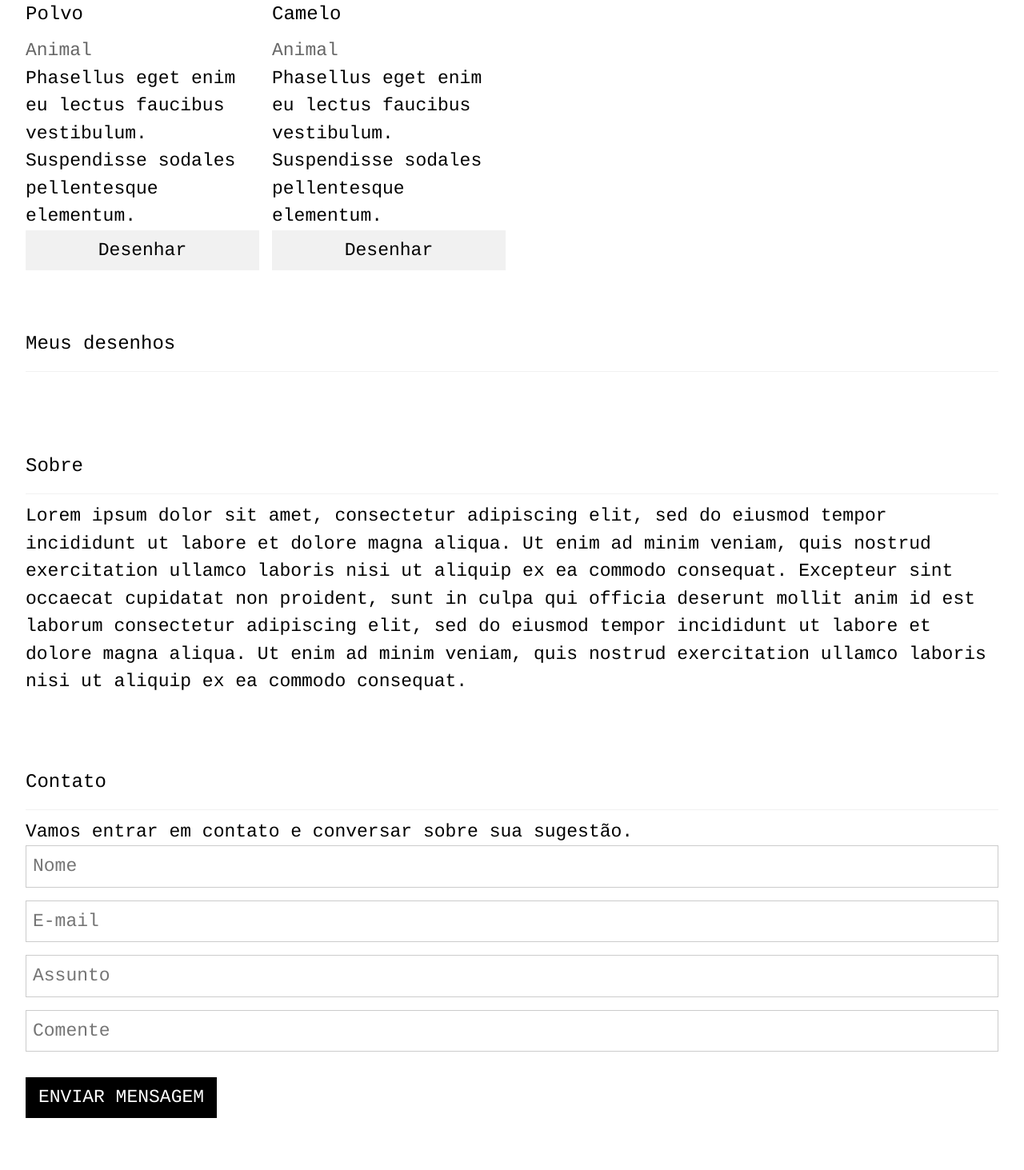
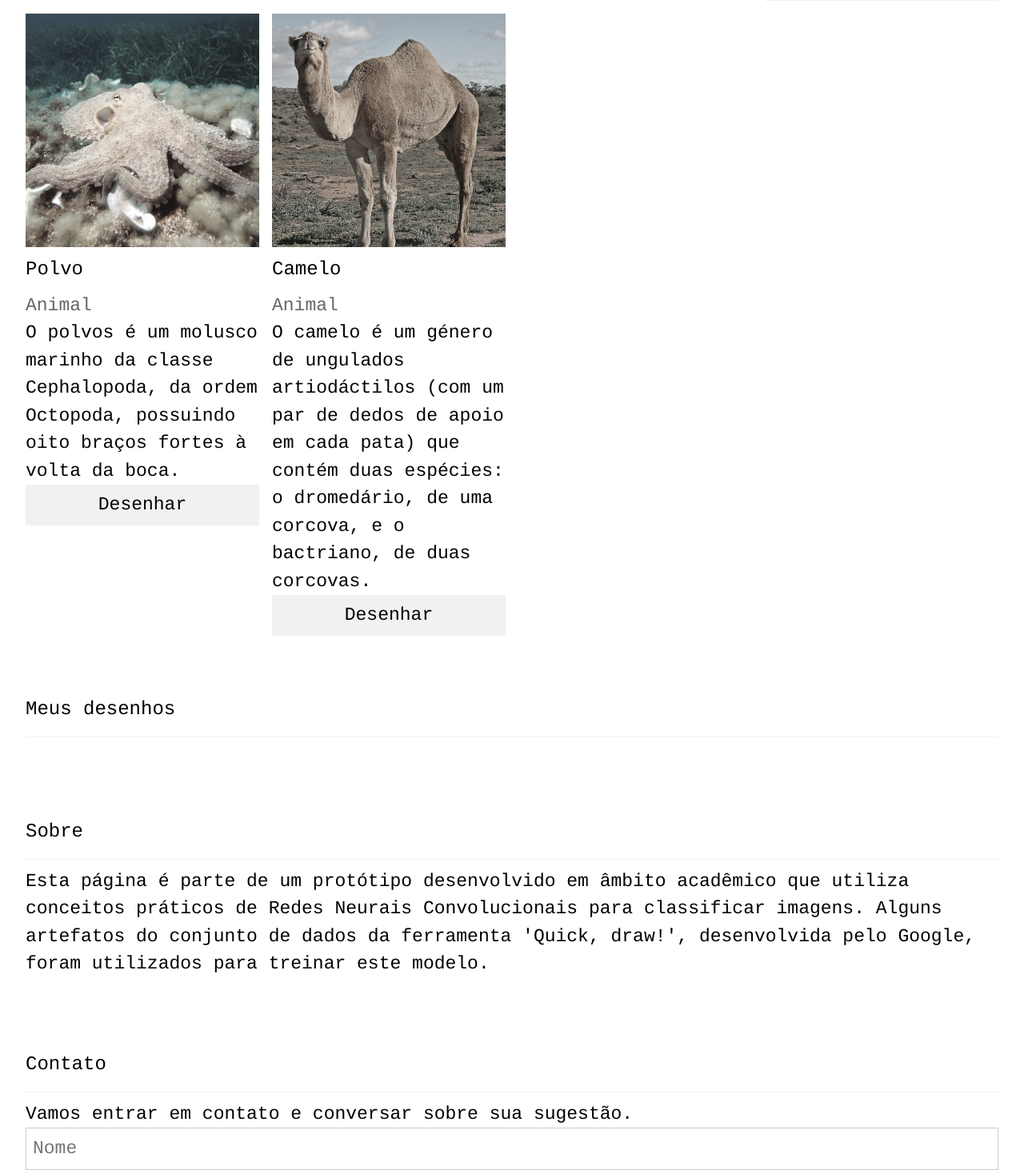
Before and after one commit to Scratchewan/Ho-Hey, a Flask app: page / in a window 1280 px wide. Shown: the part 1839-3302 px from the top of the page at 80% size. Run offline with Flask 2, Linux system fonts and the light colour scheme; the visitor is signed in with stand-in values (Sample User, id 1); data comes from the database, SQL or seed files in the repository; data that the repository does not hold is empty; parts of the project's set-up code (start-up, migrations or seed data) failed here and were passed over; some libraries are stand-ins or nearby versions.

Commit message:
Update views.py

```diff
--- a/flaskr/static/draw.js
+++ b/flaskr/static/draw.js
@@ -9,6 +9,9 @@ var curColor = "#FF5733";
 function drawCanvas() {
     canvas = document.getElementById('canvas');
     context = document.getElementById('canvas').getContext("2d");
+    // context.lineWidth = 10;
+    // context.strokeStyle = "#000000";
+    // context.strokeRect(0, 67, 800, 733);
     $('#canvas').mousedown(function (e) {
         var mouseX = e.pageX - this.offsetLeft;
         var mouseY = e.pageY - this.offsetTop;
@@ -50,6 +53,9 @@ function redraw() {
         context.closePath();
         context.stroke();
     }
+    // context.lineWidth = 10;
+    // context.strokeStyle = "#000000";
+    // context.strokeRect(0, 67, 800, 733);
 }
 
 function save() {
--- a/flaskr/templates/home.html
+++ b/flaskr/templates/home.html
@@ -7,21 +7,21 @@
 <header class="w3-display-container w3-wide" style="max-width:1500px;" id="home">
 
     <form action="{{ url_for('views.predict')}}" method="POST" enctype="multipart/form-data">
-        <canvas id="canvas">
+        <canvas id="canvas", width="800" height="800">
             <script type="text/javascript">
                 $(document).ready(function () {
-                    var canvas = document.getElementById('canvas'),
-                        context = canvas.getContext('2d');
+                    // var canvas = document.getElementById('canvas'),
+                    //     context = canvas.getContext('2d');
 
-                    window.addEventListener('resize', resizeCanvas, false);
+                    // window.addEventListener('resize', resizeCanvas, false);
 
-                    function resizeCanvas() {
-                        canvas.width = window.innerWidth;
-                        canvas.height = window.innerHeight;
+                    // function resizeCanvas() {
+                    //     canvas.width = window.innerWidth;
+                    //     canvas.height = window.innerHeight;
                         drawCanvas();
-                        redraw();
-                    }
-                    resizeCanvas();
+                    //     redraw();
+                    // }
+                    // resizeCanvas();
                 })();
             </script>
         </canvas>
@@ -50,51 +50,51 @@
     <form action="/draw" method="POST">
         <div class="w3-row-padding w3-grayscale">
             <div class="w3-col l3 m6 w3-margin-bottom">
-                <img src="/w3images/team2.jpg" alt="Cat" style="width:100%">
+                <img src="{{ url_for('static', filename='cat.jpg') }}" alt="Cat" style="width:100%">
                 <h3>Gato</h3>
                 <p class="w3-opacity">Animal</p>
-                <p>Phasellus eget enim eu lectus faucibus vestibulum. Suspendisse sodales pellentesque elementum.</p>
+                <p>O gato é um mamífero carnívoro da família dos felídeos, muito popular como animal de estimação.</p>
                 <p><button class="w3-button w3-light-grey w3-block" type="submit" value="Cat"
                         name="dict">Desenhar</button>
                 </p>
             </div>
             <div class="w3-col l3 m6 w3-margin-bottom">
-                <img src="/w3images/team1.jpg" alt="Giraffe" style="width:100%">
+                <img src="{{ url_for('static', filename='giraffe.jpg') }}" alt="Giraffe" style="width:100%">
                 <h3>Girafa</h3>
                 <p class="w3-opacity">Animal</p>
-                <p>Phasellus eget enim eu lectus faucibus vestibulum. Suspendisse sodales pellentesque elementum.</p>
+                <p>A girafa é um mamífero artiodátilo, ruminante, do gênero Giraffa, da família dos girafídeos.</p>
                 <p><button class="w3-button w3-light-grey w3-block" type="submit" value="Giraffe"
                         name="dict">Desenhar</button></p>
             </div>
             <div class="w3-col l3 m6 w3-margin-bottom">
-                <img src="/w3images/team3.jpg" alt="Sheep" style="width:100%">
+                <img src="{{ url_for('static', filename='sheep.jpg') }}" alt="Sheep" style="width:100%">
                 <h3>Ovelha</h3>
                 <p class="w3-opacity">Animal</p>
-                <p>Phasellus eget enim eu lectus faucibus vestibulum. Suspendisse sodales pellentesque elementum.</p>
+                <p>A ovelha é um quadrúpede, mamífero ruminante normalmente mantido para criação.</p>
                 <p><button class="w3-button w3-light-grey w3-block" type="submit" value="Sheep"
                         name="dict">Desenhar</button></p>
             </div>
             <div class="w3-col l3 m6 w3-margin-bottom">
-                <img src="/w3images/team4.jpg" alt="Bat" style="width:100%">
+                <img src="{{ url_for('static', filename='bat.jpg') }}" alt="Bat" style="width:100%">
                 <h3>Morcego</h3>
                 <p class="w3-opacity">Animal</p>
-                <p>Phasellus eget enim eu lectus faucibus vestibulum. Suspendisse sodales pellentesque elementum.</p>
+                <p>O morcego é um mamífero da ordem Chiroptera, cujos integrantes apresentam uma fina membrana de pele entre os dedos, a qual se estende até as patas e se conecta às laterais do corpo, formando as asas.</p>
                 <p><button class="w3-button w3-light-grey w3-block" type="submit" value="Bat"
                         name="dict">Desenhar</button></p>
             </div>
             <div class="w3-col l3 m6 w3-margin-bottom">
-                <img src="/w3images/team4.jpg" alt="Octopus" style="width:100%">
+                <img src="{{ url_for('static', filename='octopus.jpg') }}" alt="Octopus" style="width:100%">
                 <h3>Polvo</h3>
                 <p class="w3-opacity">Animal</p>
-                <p>Phasellus eget enim eu lectus faucibus vestibulum. Suspendisse sodales pellentesque elementum.</p>
+                <p>O polvos é um molusco marinho da classe Cephalopoda, da ordem Octopoda, possuindo oito braços fortes à volta da boca.</p>
                 <p><button class="w3-button w3-light-grey w3-block" type="submit" value="Octopus"
                         name="dict">Desenhar</button></p>
             </div>
             <div class="w3-col l3 m6 w3-margin-bottom">
-                <img src="/w3images/team4.jpg" alt="Camel" style="width:100%">
+                <img src="{{ url_for('static', filename='camel.jpg') }}" alt="Camel" style="width:100%">
                 <h3>Camelo</h3>
                 <p class="w3-opacity">Animal</p>
-                <p>Phasellus eget enim eu lectus faucibus vestibulum. Suspendisse sodales pellentesque elementum.</p>
+                <p>O camelo é um género de ungulados artiodáctilos (com um par de dedos de apoio em cada pata) que contém duas espécies: o dromedário, de uma corcova, e o bactriano, de duas corcovas.</p>
                 <p><button class="w3-button w3-light-grey w3-block" type="submit" value="Camel"
                         name="dict">Desenhar</button></p>
             </div>
@@ -119,14 +119,7 @@
     <!-- About Section -->
     <div class="w3-container w3-padding-32" id="about">
         <h3 class="w3-border-bottom w3-border-light-grey w3-padding-16">Sobre</h3>
-        <p>Lorem ipsum dolor sit amet, consectetur adipiscing elit, sed do eiusmod tempor incididunt ut labore et
-            dolore magna aliqua. Ut enim ad minim veniam, quis nostrud exercitation ullamco laboris nisi ut aliquip
-            ex ea commodo consequat. Excepteur sint
-            occaecat cupidatat non proident, sunt in culpa qui officia deserunt mollit anim id est laborum
-            consectetur adipiscing elit, sed do eiusmod tempor incididunt ut labore et dolore magna aliqua. Ut enim
-            ad minim veniam, quis nostrud exercitation ullamco
-            laboris nisi ut aliquip ex ea commodo consequat.
-        </p>
+        <p>Esta página é parte de um protótipo desenvolvido em âmbito acadêmico que utiliza conceitos práticos de Redes Neurais Convolucionais para classificar imagens. Alguns artefatos do conjunto de dados da ferramenta 'Quick, draw!', desenvolvida pelo Google, foram utilizados para treinar este modelo.</p>
     </div>
 
     <!-- Contact Section -->
--- a/flaskr/views.py
+++ b/flaskr/views.py
@@ -20,7 +20,7 @@ label_dict = {0: 'Cat', 1: 'Giraffe', 2: 'Sheep',
               3: 'Bat', 4: 'Octopus', 5: 'Camel'}
 graph = tf.get_default_graph()
 
-enviroment = 'production'
+enviroment = 'development'
 
 if enviroment == 'development':
     path = f'flaskr\model_cnn.pkl'
@@ -72,18 +72,19 @@ def predict():
             draw_decoded = base64.b64decode(draw)
             image = np.asarray(bytearray(draw_decoded), dtype="uint8")
             image = cv2.imdecode(image, cv2.IMREAD_GRAYSCALE)
-            height = image.shape[0]
-            width = image.shape[1]
-            background = np.zeros([width, width, 3], dtype=np.uint8)
-            background.fill(0)
-            background = Image.fromarray(background)
-            background.paste(Image.fromarray(image),
-                             (0, (int((width-height)/2))))
-            pil_image = background.convert('RGB')
-            open_cv_image = np.array(pil_image)
-            open_cv_image = open_cv_image[:, :, 0].copy()
-            resized = cv2.resize(open_cv_image, (28, 28),
-                                 interpolation=cv2.INTER_AREA)
+            # height = image.shape[0]
+            # width = image.shape[1]
+            # background = np.zeros([width, width, 3], dtype=np.uint8)
+            # background.fill(0)
+            # background = Image.fromarray(background)
+            # background.paste(Image.fromarray(image),
+            #                  (0, (int((width-height)/2))))
+            # pil_image = background.convert('RGB')
+            # open_cv_image = np.array(pil_image)
+            # open_cv_image = open_cv_image[:, :, 0].copy()
+            # resized = cv2.resize(open_cv_image, (28, 28),
+            #                      interpolation=cv2.INTER_AREA)
+            resized = cv2.resize(image, (28, 28), interpolation=cv2.INTER_AREA)
             vect = np.asarray(resized, dtype="uint8")
             vect = vect.reshape(1, 1, 28, 28).astype('float32')
             my_prediction = model.predict(vect)
@@ -122,18 +123,19 @@ def grading():
             draw_decoded = base64.b64decode(draw)
             image = np.asarray(bytearray(draw_decoded), dtype="uint8")
             image = cv2.imdecode(image, cv2.IMREAD_GRAYSCALE)
-            height = image.shape[0]
-            width = image.shape[1]
-            background = np.zeros([width, width, 3], dtype=np.uint8)
-            background.fill(0)
-            background = Image.fromarray(background)
-            background.paste(Image.fromarray(image),
-                             (0, (int((width-height)/2))))
-            pil_image = background.convert('RGB')
-            open_cv_image = np.array(pil_image)
-            open_cv_image = open_cv_image[:, :, 0].copy()
-            resized = cv2.resize(open_cv_image, (28, 28),
-                                 interpolation=cv2.INTER_AREA)
+            # height = image.shape[0]
+            # width = image.shape[1]
+            # background = np.zeros([width, width, 3], dtype=np.uint8)
+            # background.fill(0)
+            # background = Image.fromarray(background)
+            # background.paste(Image.fromarray(image),
+            #                  (0, (int((width-height)/2))))
+            # pil_image = background.convert('RGB')
+            # open_cv_image = np.array(pil_image)
+            # open_cv_image = open_cv_image[:, :, 0].copy()
+            # resized = cv2.resize(open_cv_image, (28, 28),
+            #                      interpolation=cv2.INTER_AREA)
+            resized = cv2.resize(image, (28, 28), interpolation=cv2.INTER_AREA)
             vect = np.asarray(resized, dtype="uint8")
             vect = vect.reshape(1, 1, 28, 28).astype('float32')
             my_prediction = model.predict(vect)
```
Also changed, not shown: flaskr/templates/draw.html (+10 -10 lines), flaskr/static/bat.jpg (added), flaskr/static/camel.jpg (added), flaskr/static/cat.jpg (added), flaskr/static/giraffe.jpg (added), flaskr/static/octopus.jpg (added), flaskr/static/sheep.jpg (added).
